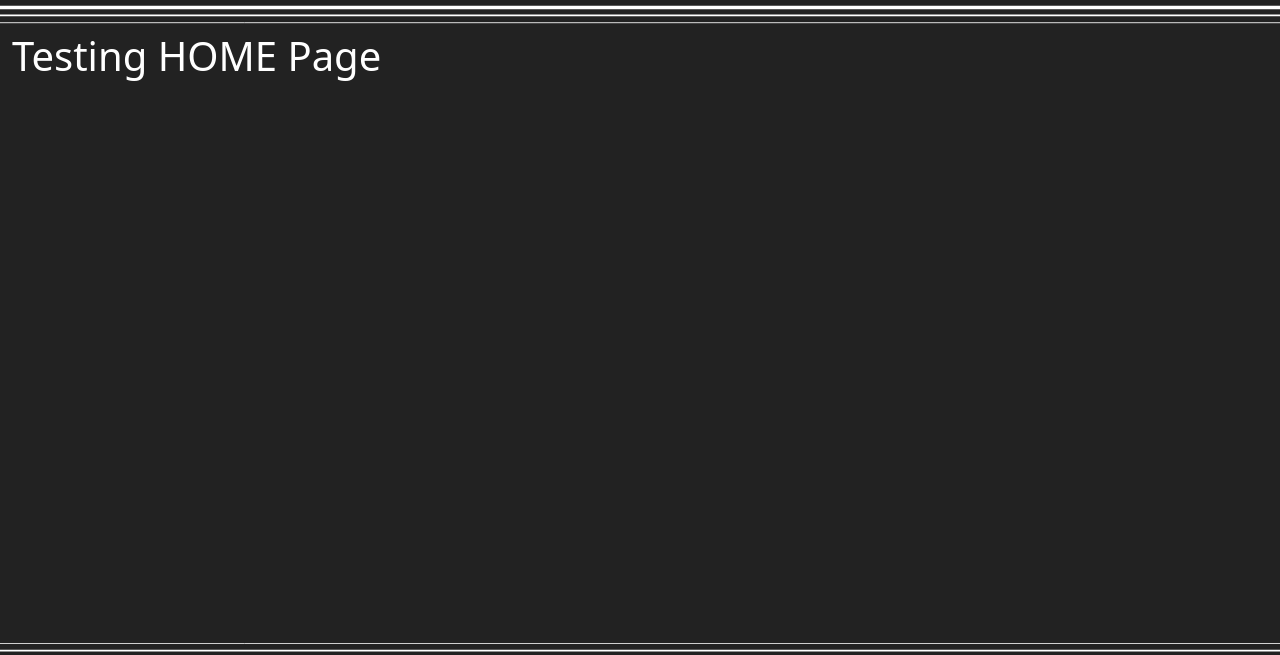
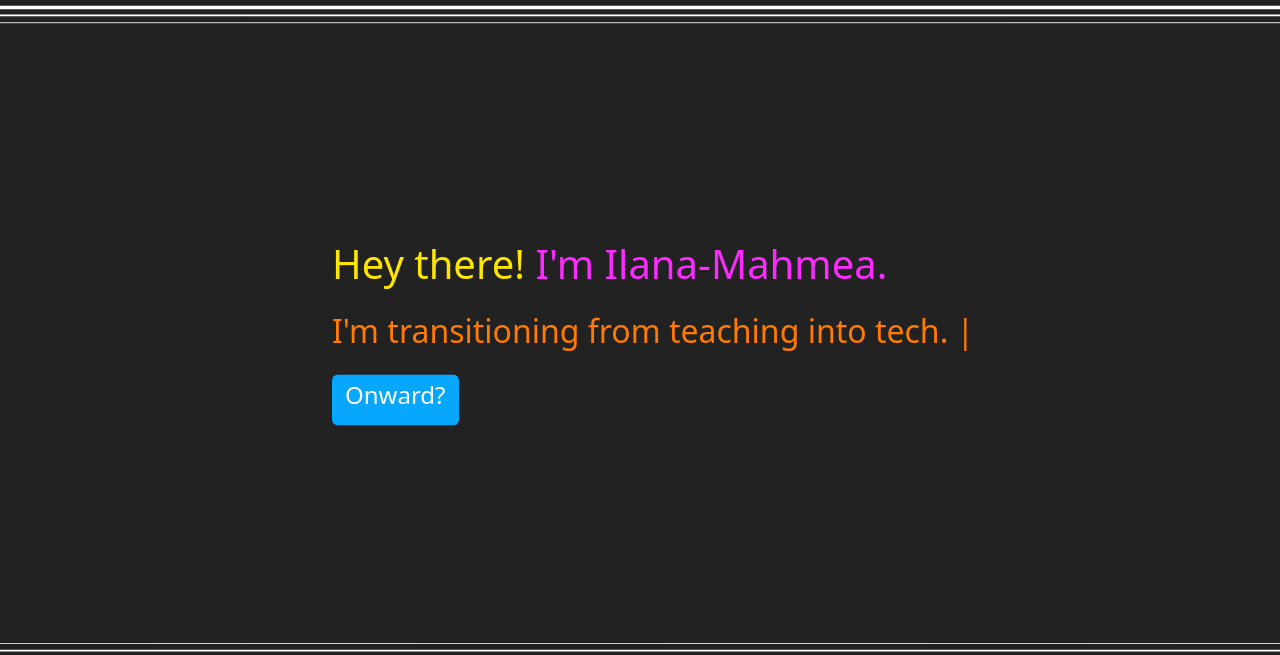
Before and after one commit to m-siegel/m-siegel.github.io, a website: page index.html in a window 1280 px wide. Shown: the part 67-722 px from the top of the page. Drawn offline with nearby package versions, Linux system fonts and the light colour scheme.

Commit message:
completed landing page

```diff
--- /dev/null
+++ b/css/index.css
@@ -0,0 +1,22 @@
+@import "main.css";
+
+h1 {
+  color: var(--imas-yellow);
+}
+
+span {
+  color: var(--imas-pink);
+}
+
+h2 {
+  color: var(--imas-orange);
+}
+
+#enter {
+  color: #FFF;
+  background-color: var(--imas-blue);
+}
+
+#enter:hover {
+  background-color: var(--imas-blue-med);
+}
--- a/css/main.css
+++ b/css/main.css
@@ -13,6 +13,22 @@
 body {
   background-color: var(--imas-dark);
   color: #FFF;
+}
+
+.imas-pink {
+  color: var(--imas-pink)
+}
+
+.imas-orange {
+  color: var(--imas-orange)
+}
+
+.imas-yellow {
+  color: var(--imas-yellow)
+}
+
+.imas-blue {
+  color: var(--imas-blue)
 }
 
 .bi-linkedin,
--- a/index.html
+++ b/index.html
@@ -21,7 +21,7 @@
       integrity="sha384-iYQeCzEYFbKjA/T2uDLTpkwGzCiq6soy8tYaI1GyVh/UjpbCx/TYkiZhlZB6+fzT"
       crossorigin="anonymous"
     />
-    <link href="./css/main.css" rel="stylesheet" />
+    <link href="./css/index.css" rel="stylesheet" />
     <!-- <link
       rel="stylesheet"
       href="https://cdn.jsdelivr.net/npm/bootstrap-icons@1.9.1/font/bootstrap-icons.css"
@@ -113,10 +113,27 @@
       </div>
     </header>
 
-    <main class="container-fluid">
-      <div class="row">
-        <h1>Testing HOME Page</h1>
-      </div>
+    <main class="container-fluid position-absolute top-50 translate-middle-y">
+      <section class="row my-3">
+        <div class="col-sm-1 col-md-2 col-lg-3"></div>
+        <div class="col">
+          <h1>Hey there! <span>I'm Ilana-Mahmea.</span></h1>
+        </div>
+      </section>
+      <section class="row my-3">
+        <div class="col-sm-1 col-md-2 col-lg-3"></div>
+        <div class="col">
+          <h2>|</h2>
+        </div>
+      </section>
+      <section class="row my-3">
+        <div class="col-sm-1 col-md-2 col-lg-3"></div>
+        <nav class="col">
+          <a href="./about-main.html"
+            ><button class="btn" id="enter"><h4>Onward?</h4></button></a
+          >
+        </nav>
+      </section>
     </main>
 
     <footer class="footer fixed-bottom mt-2">
@@ -182,5 +199,6 @@
       integrity="sha384-u1OknCvxWvY5kfmNBILK2hRnQC3Pr17a+RTT6rIHI7NnikvbZlHgTPOOmMi466C8"
       crossorigin="anonymous"
     ></script>
+    <script src="./scripts/landing-page.js"></script>
   </body>
 </html>
--- /dev/null
+++ b/scripts/landing-page.js
@@ -0,0 +1,45 @@
+const statements = [
+  "I'm transitioning from teaching into tech. ",
+  "I made this site and wrote the code that types out this text. ",
+  "I'm a computer science master's student. ",
+  "I used to teach high school math (and some history, English and art). ",
+  "I studied film, theater and law as an undergrad. ",
+  "You're still here? Click the blue button. ",
+];
+const changingText = document.querySelector("h2");
+
+let wordId = 0;
+let charId = 1;
+let typing = true;
+let pauseCount = 0;
+
+setInterval(typeAndDelWord, 60);
+function typeAndDelWord() {
+  // Typing and got to the end of the phrase.
+  if (typing && charId >= statements[wordId].length) {
+    typing = false;
+    // Typing and continue typing.
+  } else if (typing) {
+    changingText.textContent = statements[wordId].slice(0, charId) + "|";
+    charId++;
+    // Paused at the end of the phrase.
+  } else if (pauseCount < 48) {
+    // Blinking cursor.
+    if (pauseCount % 12 === 0) {
+      changingText.textContent = statements[wordId].slice(0, charId) + "|";
+    } else if (pauseCount % 6 === 0) {
+      changingText.textContent = statements[wordId].slice(0, charId);
+    }
+    pauseCount += 1;
+    // Deleted word.
+  } else if (charId < 0) {
+    typing = true;
+    charId = 0;
+    wordId = (wordId + 1) % statements.length;
+    pauseCount = 0;
+    // Deleting and keep deleting.
+  } else {
+    changingText.textContent = statements[wordId].slice(0, charId) + "|";
+    charId--;
+  }
+}
```
Also changed, not shown: css/projects.css (+0 -16 lines).
